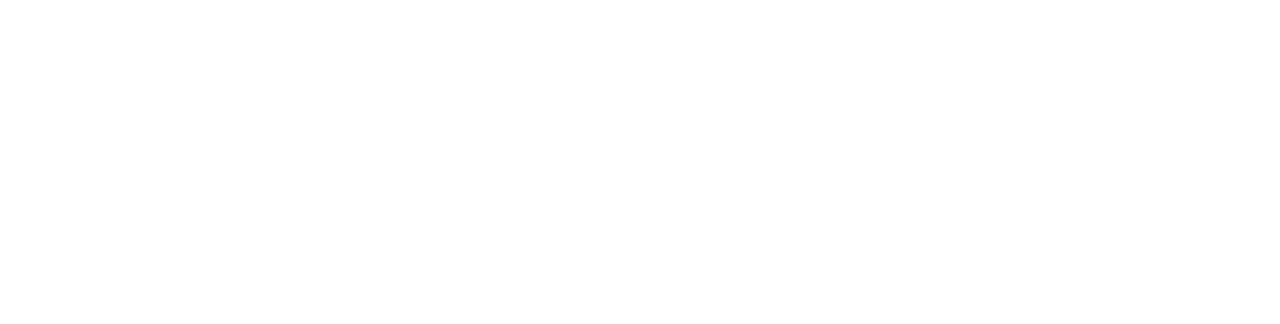
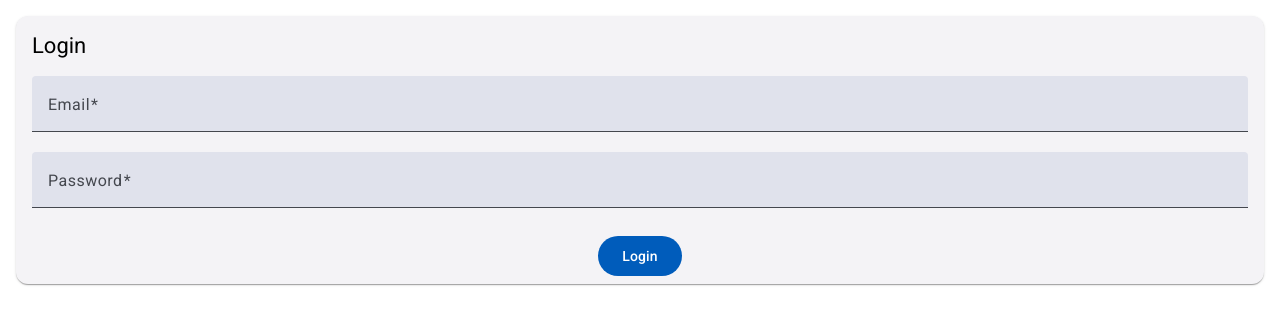
Before and after one commit to KylerJohnsonDev/ng-forms-zod, an Angular app: page / in a window 1280 px wide. Shown: the top 324 px of the page. Built offline with nearby package versions, Linux system fonts and the light colour scheme.

Commit message:
add styles

```diff
--- a/angular.json
+++ b/angular.json
@@ -9,6 +9,7 @@
         "@schematics/angular:component": {
           "inlineStyle": true,
           "inlineTemplate": true,
+          "displayBlock": true,
           "skipTests": true
         }
       },
--- a/src/app/app.routes.ts
+++ b/src/app/app.routes.ts
@@ -1,3 +1,6 @@
 import { Routes } from '@angular/router';
+import { LoginFormComponent } from './pages/login-form/login-form.component';
 
-export const routes: Routes = [];
+export const routes: Routes = [
+  { path: '', component: LoginFormComponent },
+];
--- /dev/null
+++ b/src/app/pages/login-form/login-form.component.ts
@@ -0,0 +1,43 @@
+import { Component } from '@angular/core';
+import { FormsModule } from '@angular/forms';
+import { MatCardModule } from '@angular/material/card';
+import { MatButtonModule } from '@angular/material/button';
+import { MatInputModule } from '@angular/material/input';
+
+@Component({
+  selector: 'app-login-form',
+  imports: [MatCardModule, MatButtonModule, MatInputModule, FormsModule],
+  template: `
+    <mat-card>
+      <mat-card-header>
+        <mat-card-title>Login</mat-card-title>
+      </mat-card-header>
+      <mat-card-content class="mt-1">
+        <form class="flex flex-col">
+          <mat-form-field appearance="fill">
+            <mat-label>Email</mat-label>
+            <input matInput placeholder="Email" required>
+          </mat-form-field>
+          <mat-form-field appearance="fill">
+            <mat-label>Password</mat-label>
+            <input matInput type="password" placeholder="Password" required>
+          </mat-form-field>
+        </form>
+      </mat-card-content>
+      <mat-card-footer>
+        <mat-card-actions class="flex justify-center">
+          <button mat-flat-button color="primary">Login</button>
+        </mat-card-actions>
+      </mat-card-footer>
+    </mat-card>
+  `,
+  styles: `
+    :host {
+      padding: 1rem;
+      display: block;
+    }
+  `
+})
+export class LoginFormComponent {
+
+}
--- a/src/index.html
+++ b/src/index.html
@@ -9,7 +9,7 @@
   <link href="https://fonts.googleapis.com/css2?family=Roboto:wght@300;400;500&display=swap" rel="stylesheet">
   <link href="https://fonts.googleapis.com/icon?family=Material+Icons" rel="stylesheet">
 </head>
-<body class="mat-typography">
+<body class="mat-typography dark">
   <app-root></app-root>
 </body>
 </html>
--- a/src/styles.css
+++ b/src/styles.css
@@ -2,3 +2,68 @@
 
 html, body { height: 100%; }
 body { margin: 0; font-family: Roboto, "Helvetica Neue", sans-serif; }
+
+* {
+  box-sizing: border-box;
+}
+
+.flex {
+  display: flex;
+}
+
+.flex-col {
+  flex-direction: column;
+}
+
+.flex-row {
+  flex-direction: row;
+}
+
+.place-center {
+  align-items: center;
+  justify-content: center;
+}
+
+.justify-center {
+  justify-content: center;
+}
+
+.align-center {
+  align-items: center;
+}
+
+.gap-1 {
+  gap: 1rem;
+}
+
+.py-1 {
+  padding-block: 1rem;
+}
+
+.px-1 {
+  padding-inline: 1rem;
+}
+
+.pt-1 {
+  padding-top: 1rem;
+}
+
+.pb-1 {
+  padding-bottom: 1rem;
+}
+
+.my-1 {
+  margin-block: 1rem;
+}
+
+.mx-1 {
+  margin-inline: 1rem;
+}
+
+.mt-1 {
+  margin-top: 1rem;
+}
+
+.mb-1 {
+  margin-bottom: 1rem;
+}
```
